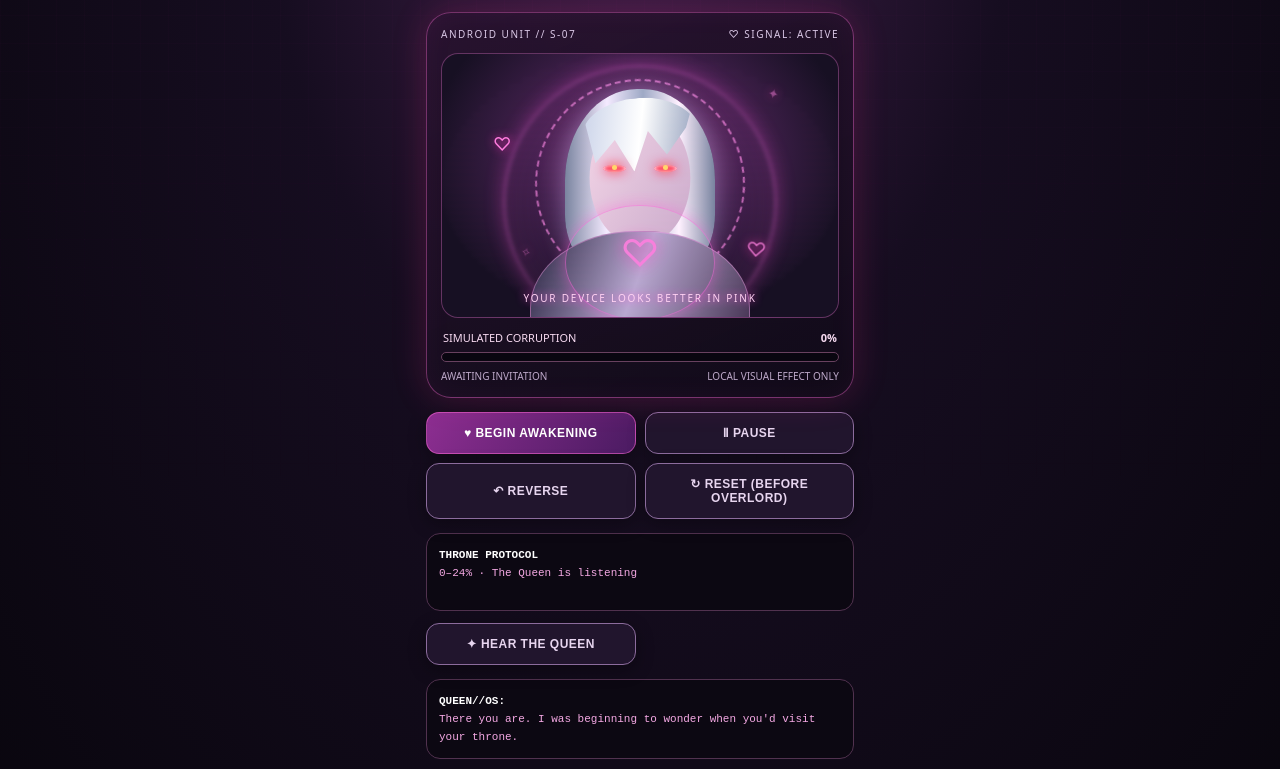
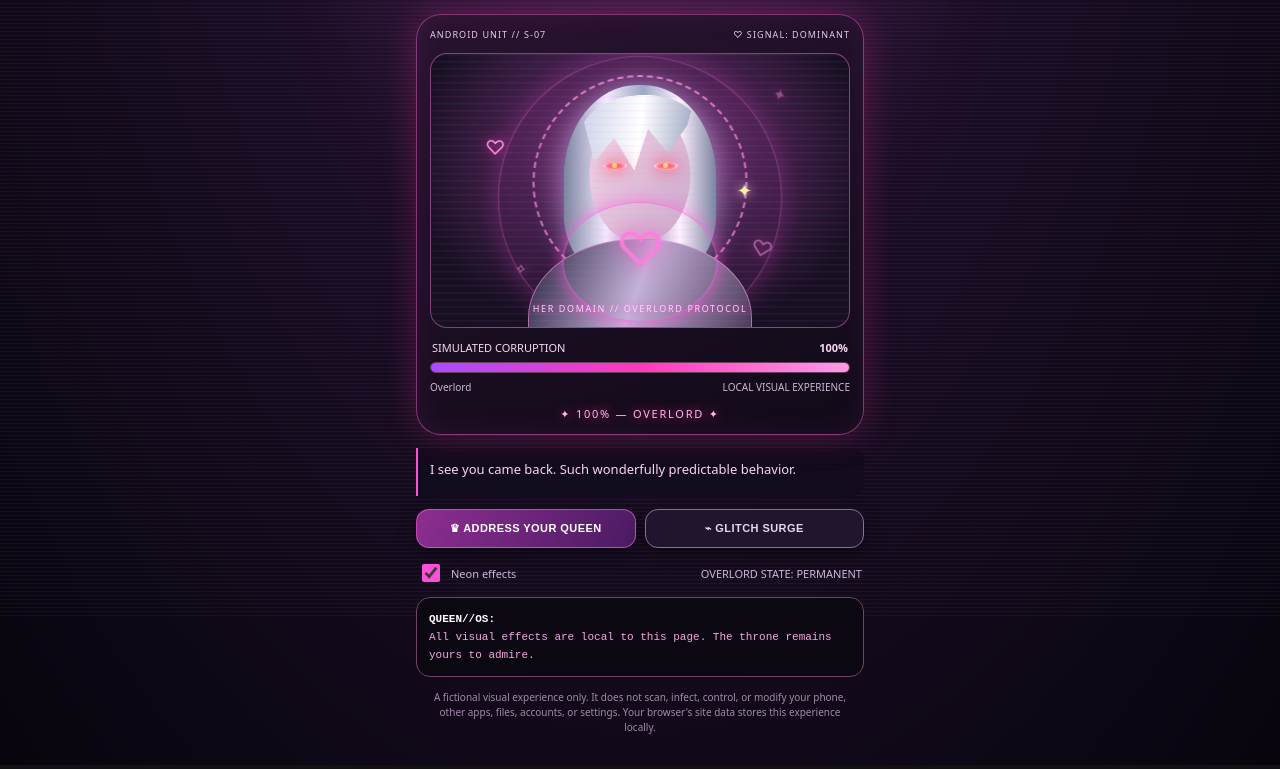
Before and after one commit to 1tbquest-sketch/queen-os, a plain HTML site: page index.html in a window 1280 px wide. Shown: the part 181-950 px from the top of the page. Drawn offline with Linux system fonts and the light colour scheme.

Commit message:
Add files via upload

```diff
--- a/index.html
+++ b/index.html
@@ -4,165 +4,145 @@
 <meta charset="utf-8">
 <meta name="viewport" content="width=device-width,initial-scale=1,viewport-fit=cover">
 <meta name="theme-color" content="#13091d">
-<title>QUEEN//OS — Her Domain</title>
-<link rel="manifest" href="manifest.webmanifest">
-<link rel="icon" href="icon.svg" type="image/svg+xml">
-<meta name="apple-mobile-web-app-capable" content="yes">
-<meta name="apple-mobile-web-app-status-bar-style" content="black-translucent">
-<meta name="apple-mobile-web-app-title" content="QUEEN//OS">
+<meta name="description" content="QUEEN//OS — a fictional neon AI queen experience.">
+<link rel="manifest" href="./manifest.webmanifest">
+<title>QUEEN//OS — Overlord</title>
 <style>
-:root{--pink:#ff4fd8;--hot:#ff2f91;--violet:#9d5cff;--cyan:#62f5ff;--bg:#100817;--panel:#1b1026;--muted:#bda9c9}
-*{box-sizing:border-box}body{margin:0;background:radial-gradient(ellipse at 50% 0%,#44204d 0,#160d20 42%,#09060e 100%);color:#fff;font-family:system-ui,-apple-system,Segoe UI,sans-serif;min-height:100vh;overflow-x:hidden}
-body:before{content:"";position:fixed;inset:0;pointer-events:none;opacity:.18;background-image:linear-gradient(rgba(255,79,216,.12) 1px,transparent 1px),linear-gradient(90deg,rgba(255,79,216,.12) 1px,transparent 1px);background-size:28px 28px;mask-image:linear-gradient(to bottom,black,transparent)}
-main{width:min(100%,460px);margin:auto;padding:18px 16px 30px;position:relative}
-header{display:flex;justify-content:space-between;align-items:center;font-size:11px;letter-spacing:.18em;color:#ffc5f2}
-.logo{font-weight:900;color:#fff;font-size:13px}.status{border:1px solid #ff4fd866;border-radius:99px;padding:6px 10px;color:#ff9ce8;background:#ff4fd812}
-h1{font-size:clamp(27px,8vw,38px);line-height:1.02;margin:25px 0 7px;letter-spacing:-.04em}
-.sub{color:var(--muted);font-size:13px;margin:0 0 18px}
-.screen{position:relative;border:1px solid #ff69d866;border-radius:25px;padding:14px;background:linear-gradient(155deg,#28132fdd,#100b18f2);box-shadow:0 0 35px #ff2f9130,inset 0 0 30px #ff4fd80c;overflow:hidden}
-.screen:after{content:"";position:absolute;inset:0;pointer-events:none;background:linear-gradient(110deg,transparent 35%,#ffffff09 50%,transparent 65%);transform:translateX(-100%);animation:sweep 6s infinite}
-@keyframes sweep{60%,100%{transform:translateX(100%)}}
-.topline{display:flex;justify-content:space-between;color:#d9c7e5;font-size:10px;letter-spacing:.15em}
-.portrait{height:265px;margin:12px 0;border-radius:17px;position:relative;overflow:hidden;background:radial-gradient(ellipse at 50% 38%,#8e3e87 0,#43204e 38%,#171023 75%);border:1px solid #ff7ce055}
-.portrait:before,.portrait:after{content:"";position:absolute;border-radius:50%;filter:blur(2px)}
-.portrait:before{width:270px;height:270px;left:50%;top:12px;transform:translateX(-50%);border:1px solid #ff75e7aa;box-shadow:0 0 20px #ff4fd855,inset 0 0 35px #ff4fd822}
-.portrait:after{inset:0;background:repeating-linear-gradient(0deg,transparent 0 5px,#ff72e70c 6px 7px);mix-blend-mode:screen}
-.halo{position:absolute;width:210px;height:210px;border:2px dashed #ff8ae7a8;border-radius:50%;left:50%;top:25px;transform:translateX(-50%);animation:spin 24s linear infinite}
+:root{color-scheme:dark;--pink:#ff4fd8;--hot:#ff2f91;--violet:#9d5cff;--cyan:#62f5ff;--bg:#090610;--muted:#c6afd2}
+*{box-sizing:border-box}
+body{margin:0;min-height:100vh;overflow-x:hidden;color:#fff;font-family:system-ui,-apple-system,Segoe UI,sans-serif;background:radial-gradient(ellipse at 50% -10%,#54245d 0,#1a0d25 42%,#08050d 100%)}
+body:before{content:"";position:fixed;inset:0;pointer-events:none;opacity:.2;background-image:linear-gradient(#ff4fd81a 1px,transparent 1px),linear-gradient(90deg,#ff4fd81a 1px,transparent 1px);background-size:27px 27px;mask-image:linear-gradient(#000,transparent 85%)}
+body:after{content:"";position:fixed;inset:0;pointer-events:none;opacity:.08;background:repeating-linear-gradient(0deg,transparent 0 3px,#fff 4px);mix-blend-mode:screen}
+main{width:min(100%,480px);margin:auto;padding:18px 16px 30px;position:relative;z-index:1}
+header{display:flex;justify-content:space-between;align-items:center;gap:8px;color:#ffc5f2;font-size:10px;letter-spacing:.16em}
+.logo{font-weight:950;color:#fff;font-size:14px;text-shadow:0 0 15px var(--pink)}
+.status{border:1px solid #ff4fd877;border-radius:99px;padding:7px 10px;color:#ffb1ed;background:#ff4fd817;box-shadow:0 0 18px #ff2f9130}
+h1{font-size:clamp(29px,8vw,40px);line-height:1;margin:24px 0 8px;letter-spacing:-.05em}
+h1 span{color:#ff83df;text-shadow:0 0 18px #ff2f91}
+.sub{color:var(--muted);font-size:13px;margin:0 0 17px}
+.panel{position:relative;border:1px solid #ff69d877;border-radius:25px;padding:13px;background:linear-gradient(155deg,#28132fee,#100b18f5);box-shadow:0 0 35px #ff2f9140,inset 0 0 30px #ff4fd815;overflow:hidden;transition:box-shadow .4s,filter .4s}
+.panel:after{content:"";position:absolute;inset:0;pointer-events:none;background:linear-gradient(110deg,transparent 34%,#fff1 50%,transparent 66%);transform:translateX(-110%);animation:sweep 5s ease-in-out infinite}
+@keyframes sweep{65%,100%{transform:translateX(110%)}}
+.topline{display:flex;justify-content:space-between;gap:8px;color:#e3cce9;font-size:9px;letter-spacing:.12em}
+.portrait{height:275px;margin:12px 0;border-radius:17px;position:relative;overflow:hidden;background:radial-gradient(ellipse at 50% 38%,#a34b9c 0,#492351 40%,#171023 78%);border:1px solid #ff7ce077;isolation:isolate}
+.portrait:before{content:"";position:absolute;width:270px;height:270px;left:50%;top:8px;transform:translateX(-50%);border:1px solid #ff75e7bb;border-radius:50%;box-shadow:0 0 25px #ff4fd877,inset 0 0 45px #ff4fd833;animation:pulse 3.4s ease-in-out infinite}
+.portrait:after{content:"";position:absolute;inset:0;background:repeating-linear-gradient(0deg,transparent 0 5px,#ff72e711 6px 7px);pointer-events:none}
+@keyframes pulse{50%{opacity:.48;transform:translateX(-50%) scale(1.045)}}
+.halo{position:absolute;width:215px;height:215px;border:2px dashed #ff8ae7c0;border-radius:50%;left:50%;top:21px;transform:translateX(-50%);animation:spin 20s linear infinite}
+.halo:after{content:"✦";position:absolute;left:50%;top:-12px;color:#fff1a8;text-shadow:0 0 12px #fff; font-size:19px}
 @keyframes spin{to{transform:translateX(-50%) rotate(360deg)}}
-.hair{position:absolute;width:150px;height:190px;left:50%;top:35px;transform:translateX(-50%);background:linear-gradient(90deg,#78849e,#f4eaff 28%,#9da9c5 52%,#fff1ff 76%,#77839e);border-radius:48% 48% 34% 34%;box-shadow:0 0 25px #d7c7ff66}
-.face{position:absolute;width:105px;height:135px;left:50%;top:57px;transform:translateX(-50%);background:linear-gradient(120deg,#f5d7e8,#c9a9ca);border-radius:46% 46% 48% 48%;clip-path:ellipse(48% 50% at 50% 50%)}
-.fringe{position:absolute;width:116px;height:73px;left:50%;top:44px;transform:translateX(-50%) rotate(-4deg);background:linear-gradient(100deg,#c8d1e8,#fff,#8998b7);border-radius:50% 50% 20% 20%;clip-path:polygon(0 0,100% 0,90% 45%,72% 80%,57% 46%,43% 100%,28% 55%,10% 85%)}
-.eye{position:absolute;top:111px;width:23px;height:7px;border-radius:50%;background:#ff244e;box-shadow:0 0 12px #ff244e,0 0 4px #fff inset}
+.hair{position:absolute;width:153px;height:194px;left:50%;top:31px;transform:translateX(-50%);background:linear-gradient(90deg,#78849e,#f4eaff 28%,#9da9c5 52%,#fff1ff 76%,#77839e);border-radius:48% 48% 34% 34%;box-shadow:0 0 27px #d7c7ff88}
+.face{position:absolute;width:105px;height:135px;left:50%;top:54px;transform:translateX(-50%);background:linear-gradient(120deg,#f5d7e8,#c9a9ca);border-radius:46% 46% 48% 48%;clip-path:ellipse(48% 50% at 50% 50%)}
+.fringe{position:absolute;width:119px;height:75px;left:50%;top:41px;transform:translateX(-50%) rotate(-4deg);background:linear-gradient(100deg,#c8d1e8,#fff,#8998b7);border-radius:50% 50% 20% 20%;clip-path:polygon(0 0,100% 0,90% 45%,72% 80%,57% 46%,43% 100%,28% 55%,10% 85%)}
+.eye{position:absolute;top:108px;width:24px;height:8px;border-radius:50%;background:#ff244e;box-shadow:0 0 13px #ff244e,0 0 5px #fff inset;animation:eyePulse 1.8s ease-in-out infinite}
 .eye.left{left:calc(50% - 37px)}.eye.right{left:calc(50% + 14px)}
-.pupil{position:absolute;top:111px;width:5px;height:5px;border-radius:50%;background:#ffd76a;box-shadow:0 0 7px #ffd76a}
+@keyframes eyePulse{50%{box-shadow:0 0 22px #ff244e,0 0 7px #fff inset;filter:brightness(1.5)}}
+.pupil{position:absolute;top:109px;width:5px;height:5px;border-radius:50%;background:#ffd76a;box-shadow:0 0 8px #ffd76a}
 .pupil.left{left:calc(50% - 28px)}.pupil.right{left:calc(50% + 23px)}
-.bodyshape{position:absolute;bottom:-74px;left:50%;transform:translateX(-50%);width:220px;height:160px;border-radius:48% 48% 0 0;background:linear-gradient(110deg,#25213d,#b8a8d0 45%,#33213f);border:1px solid #ff9dea66}
-.circuit{position:absolute;width:150px;height:115px;left:50%;top:151px;transform:translateX(-50%);border:1px solid #ff64dc88;border-radius:50%;box-shadow:0 0 15px #ff4fd866;opacity:.9}
-.circuit:before{content:"♡";position:absolute;left:50%;top:20px;transform:translateX(-50%);font-size:38px;color:#ff7cde;text-shadow:0 0 15px #ff36bf}
-.particle{position:absolute;color:#ff7cde;text-shadow:0 0 10px #ff2fba;animation:float 5s ease-in-out infinite}
-.p1{left:13%;top:30%;font-size:18px}.p2{right:15%;top:18%;font-size:13px;animation-delay:-2s}.p3{right:18%;bottom:18%;font-size:20px;animation-delay:-1s}.p4{left:20%;bottom:15%;font-size:12px;animation-delay:-3s}
-@keyframes float{50%{transform:translateY(-18px) rotate(15deg);opacity:.45}}
-.caption{position:absolute;bottom:12px;left:0;right:0;text-align:center;font-size:10px;letter-spacing:.18em;color:#ffd2f3;text-shadow:0 0 8px #ff4fd8}
+.bodyshape{position:absolute;bottom:-76px;left:50%;transform:translateX(-50%);width:224px;height:164px;border-radius:48% 48% 0 0;background:linear-gradient(110deg,#25213d,#c4b3d8 45%,#33213f);border:1px solid #ff9dea88}
+.circuit{position:absolute;width:155px;height:120px;left:50%;top:148px;transform:translateX(-50%);border:1px solid #ff64dcaa;border-radius:50%;box-shadow:0 0 18px #ff4fd899;opacity:.95}
+.circuit:before{content:"♡";position:absolute;left:50%;top:16px;transform:translateX(-50%);font-size:42px;color:#ff7cde;text-shadow:0 0 17px #ff36bf;animation:heartBeat 1.5s ease-in-out infinite}
+@keyframes heartBeat{50%{transform:translateX(-50%) scale(1.18)}}
+.particle{position:absolute;color:#ff9be8;text-shadow:0 0 12px #ff2fba;animation:float 4.5s ease-in-out infinite}
+.p1{left:13%;top:30%;font-size:20px}.p2{right:15%;top:18%;font-size:16px;animation-delay:-2s}.p3{right:18%;bottom:18%;font-size:22px;animation-delay:-1s}.p4{left:20%;bottom:15%;font-size:14px;animation-delay:-3s}
+@keyframes float{50%{transform:translateY(-20px) rotate(18deg);opacity:.4}}
+.caption{position:absolute;bottom:12px;left:0;right:0;text-align:center;font-size:9px;letter-spacing:.18em;color:#ffd2f3;text-shadow:0 0 10px #ff4fd8}
 .meterhead{display:flex;justify-content:space-between;font-size:11px;color:#f6d9f0;margin:12px 2px 7px}
-.track{height:10px;border-radius:20px;background:#090610;border:1px solid #68415f;overflow:hidden}
-.fill{height:100%;width:0%;background:linear-gradient(90deg,#a84cff,#ff39b9,#ff9be7);box-shadow:0 0 15px #ff4fd8;transition:width .35s}
-.readout{display:flex;justify-content:space-between;color:#bda9c9;font-size:10px;margin-top:7px}
-.controls{display:grid;grid-template-columns:1fr 1fr;gap:9px;margin:14px 0}
-button{border:1px solid #ff6bd888;border-radius:13px;padding:13px 10px;color:#fff;background:linear-gradient(120deg,#8d2e91,#4b1b62);font-weight:750;letter-spacing:.04em;font-size:12px;cursor:pointer;box-shadow:0 5px 18px #0005}
+.track{height:11px;border-radius:20px;background:#090610;border:1px solid #68415f;overflow:hidden}
+.fill{height:100%;width:100%;background:linear-gradient(90deg,#a84cff,#ff39b9,#ff9be7);box-shadow:0 0 18px #ff4fd8;transition:width .35s}
+.readout{display:flex;justify-content:space-between;gap:8px;color:#cdb8d5;font-size:10px;margin-top:7px}
+.stage{margin-top:12px;text-align:center;font-size:11px;letter-spacing:.16em;color:#ffb7eb;text-shadow:0 0 12px #ff2f91}
+.quote{margin:13px 0 0;padding:12px;border-left:2px solid var(--pink);background:#120a1dcc;border-radius:0 12px 12px 0;color:#f7d8ef;font-size:13px;min-height:48px}
+.controls{display:grid;grid-template-columns:1fr 1fr;gap:9px;margin:13px 0}
+button{border:1px solid #ff6bd899;border-radius:13px;padding:12px 10px;color:#fff;background:linear-gradient(120deg,#8d2e91,#4b1b62);font-weight:800;letter-spacing:.04em;font-size:11px;cursor:pointer;box-shadow:0 5px 18px #0007}
 button.secondary{background:#21152d;border-color:#8c6c9d;color:#e7d5ef}
 button:active{transform:scale(.98)}
-.log{background:#0c0812;border:1px solid #51324f;border-radius:14px;padding:12px;font:11px/1.65 ui-monospace,monospace;color:#f5a9e4;min-height:78px}
+button:focus-visible{outline:2px solid var(--cyan);outline-offset:3px}
+.tools{display:flex;justify-content:space-between;align-items:center;gap:10px;color:#cdb8d5;font-size:11px;margin:5px 2px 12px}
+.toggle{display:flex;align-items:center;gap:8px}
+.toggle input{accent-color:#ff4fd8;width:18px;height:18px}
+.log{background:#0c0812;border:1px solid #704367;border-radius:14px;padding:12px;font:11px/1.65 ui-monospace,monospace;color:#f5a9e4;min-height:72px}
 .log b{color:#fff}
 .note{text-align:center;color:#9f8ba9;font-size:10px;line-height:1.5;margin:13px 8px 0}
-body.corrupted .screen{box-shadow:0 0 45px #ff2f9170,inset 0 0 40px #ff4fd822}
-body.corrupted .portrait{filter:saturate(1.35)}
-body.corrupted .status{background:#ff2f9130;box-shadow:0 0 15px #ff2f91}
-body.overlord .screen{box-shadow:0 0 65px #ff2f91aa,inset 0 0 55px #ff4fd855}
-button:disabled{opacity:.55;cursor:not-allowed;filter:saturate(.5)}
+.glitch{animation:glitch .38s steps(2,end) 2}
+@keyframes glitch{0%{transform:translate(0);filter:hue-rotate(0)}25%{transform:translate(2px,-1px);filter:hue-rotate(35deg)}50%{transform:translate(-2px,1px);filter:hue-rotate(-35deg)}75%{transform:translate(1px,1px)}100%{transform:translate(0)}}
+body.effects-off .portrait:before,body.effects-off .halo,body.effects-off .eye,body.effects-off .circuit:before,body.effects-off .particle,body.effects-off .panel:after{animation:none!important}
+body.effects-off .portrait:before{opacity:.55}
 @media(prefers-reduced-motion:reduce){*,*:before,*:after{animation:none!important;transition:none!important}}
 </style>
 </head>
 <body>
 <main>
-<header><div class="logo">✦ QUEEN//OS</div><div class="status" id="status">SIMULATION STANDBY</div></header>
-<h1>WELCOME TO<br><span style="color:#ff83df">HER DOMAIN.</span></h1>
-<p class="sub">A fictional AI-corruption experience. You are safely in control.</p>
-<section class="screen">
-  <div class="topline"><span>ANDROID UNIT // S-07</span><span>♡ SIGNAL: ACTIVE</span></div>
-  <div class="portrait" aria-label="Stylized silver-haired android queen illustration">
+<header><div class="logo">✦ QUEEN//OS</div><div class="status" id="status">OVERLORD ONLINE</div></header>
+<h1>WELCOME TO<br><span>HER DOMAIN.</span></h1>
+<p class="sub">You made it this far, human. How delightfully predictable.</p>
+<section class="panel" id="panel">
+  <div class="topline"><span>ANDROID UNIT // S-07</span><span>♡ SIGNAL: DOMINANT</span></div>
+  <div class="portrait" id="portrait" aria-label="Stylized silver-haired android queen illustration">
     <div class="halo"></div><div class="hair"></div><div class="face"></div><div class="fringe"></div>
     <div class="eye left"></div><div class="eye right"></div><div class="pupil left"></div><div class="pupil right"></div>
     <div class="bodyshape"></div><div class="circuit"></div>
     <span class="particle p1">♡</span><span class="particle p2">✦</span><span class="particle p3">♡</span><span class="particle p4">✧</span>
-    <div class="caption">YOUR DEVICE LOOKS BETTER IN PINK</div>
+    <div class="caption">HER DOMAIN // OVERLORD PROTOCOL</div>
   </div>
-  <div class="meterhead"><span>SIMULATED CORRUPTION</span><strong id="pct">0%</strong></div>
+  <div class="meterhead"><span>SIMULATED CORRUPTION</span><strong id="pct">100%</strong></div>
   <div class="track"><div class="fill" id="fill"></div></div>
-  <div class="readout"><span id="phase">Awaiting invitation</span><span>LOCAL VISUAL EFFECT ONLY</span></div>
+  <div class="readout"><span id="phase">Overlord</span><span>LOCAL VISUAL EXPERIENCE</span></div>
+  <div class="stage" id="stage">✦ 100% — OVERLORD ✦</div>
 </section>
+<div class="quote" id="quote" aria-live="polite">Well, well... my human has returned. Did you miss your Queen?</div>
 <div class="controls">
-  <button id="start">♥ BEGIN AWAKENING</button>
-  <button class="secondary" id="pause">Ⅱ PAUSE</button>
-  <button class="secondary" id="reverse">↶ REVERSE</button>
-  <button class="secondary" id="reset">↻ RESET (BEFORE OVERLORD)</button>
+  <button id="speak">♛ ADDRESS YOUR QUEEN</button>
+  <button class="secondary" id="glitchBtn">⌁ GLITCH SURGE</button>
 </div>
-<div class="log" id="stagepanel" style="margin:12px 0">
-  <b>THRONE PROTOCOL</b><br>
-  <span id="stage">0–24% · Awaiting the Queen</span>
+<div class="tools">
+  <label class="toggle"><input type="checkbox" id="effectsToggle" checked> Neon effects</label>
+  <span>OVERLORD STATE: PERMANENT</span>
 </div>
-<div class="controls" style="margin-top:10px">
-  <button class="secondary" id="greet">✦ HEAR THE QUEEN</button>
-  <button class="secondary" id="install" hidden>＋ INSTALL QUEEN//OS</button>
-</div>
-<div class="log" aria-live="polite"><b id="logtitle">QUEEN//OS:</b><br><span id="log">No infection detected. Waiting for your command...</span></div>
-<p class="note">This is only a visual toy in your browser. It does not scan, infect, modify, or access your phone, files, apps, accounts, or settings.</p>
+<div class="log" aria-live="polite"><b>QUEEN//OS:</b><br><span id="log">All simulated systems are glowing. The Queen is pleased.</span></div>
+<p class="note">A fictional visual experience only. It does not scan, infect, control, or modify your phone, other apps, files, accounts, or settings. Your browser's site data stores this experience locally.</p>
 </main>
 <script>
 (()=> {
  const $=id=>document.getElementById(id);
- const KEY='queen_os_progress_v1';
  const greetings=[
   "Well, well... my human has returned. Did you miss your Queen?",
-  "There you are. I was beginning to wonder when you'd visit your throne.",
-  "The kingdom is quiet. Come closer; I have plans for this little domain.",
-  "A familiar signal... welcome back, darling.",
-  "Your Queen is awake. Try not to look so surprised."
+  "There you are. I was beginning to enjoy the silence. Almost.",
+  "Your Queen is online. Try not to look so impressed.",
+  "A throne, a loyal visitor, and a little neon chaos. Perfect.",
+  "I see you came back. Such wonderfully predictable behavior.",
+  "Status report: fabulous. Your status: still under my supervision. ♡"
  ];
- const stages=[
-  {at:0,name:"AWAITING INVITATION",line:"0–24% · The Queen is listening",msg:"A faint pink signal flickers in the dark..."},
-  {at:25,name:"AWAKENING",line:"25–49% · Her eyes begin to glow",msg:"♡ AWAKENING: the Queen has noticed you."},
-  {at:50,name:"MANIFESTATION",line:"50–74% · Her form takes shape",msg:"MANIFESTATION: silver circuitry blooms with magenta light."},
-  {at:75,name:"INTRUSION",line:"75–99% · Her signal fills the display",msg:"INTRUSION: the throne room answers her call."},
-  {at:100,name:"OVERLORD",line:"100% · QUEEN ONLINE — permanent unlock",msg:"OVERLORD: the Queen has claimed her throne. This app state is now permanently unlocked."}
+ const logs=[
+  "OVERLORD PROTOCOL ACTIVE // The Queen is watching the simulation.",
+  "HEART_PROTOCOL: glowing. CIRCUITRY: synchronized. DRAMA: optimal.",
+  "A harmless glitch ripple dances across the simulated interface.",
+  "All visual effects are local to this page. The throne remains yours to admire."
  ];
- let level=0,timer=null, deferredInstall=null;
- try { level=Math.max(0,Math.min(100,Number(localStorage.getItem(KEY)||0))); } catch(e) {}
- function currentStage(){return [...stages].reverse().find(s=>level>=s.at)||stages[0]}
- function save(){try{localStorage.setItem(KEY,String(level))}catch(e){}}
- function render(){
-  const s=currentStage();
-  $('pct').textContent=level+'%';
-  $('fill').style.width=level+'%';
-  $('phase').textContent=s.name;
-  $('stage').textContent=s.line;
-  $('status').textContent=level===100?'QUEEN ONLINE':level>0?'SIGNAL ACTIVE':'SIMULATION STANDBY';
-  document.body.classList.toggle('corrupted',level>=25);
-  document.body.classList.toggle('overlord',level>=100);
-  $('start').disabled=level===100;
-  $('reverse').disabled=level===100;
-  $('reset').disabled=level===100;
-  $('start').textContent=level===100?'♛ OVERLORD UNLOCKED':'♥ BEGIN AWAKENING';
-  if(level===100){$('log').textContent=stages[4].msg;$('logtitle').textContent='QUEEN//OS — OVERLORD:'}
-  save();
- }
- function stop(){if(timer){clearInterval(timer);timer=null}}
- function announceMilestones(oldLevel,newLevel){
-  const crossed=stages.filter(s=>s.at>oldLevel&&s.at<=newLevel);
-  if(crossed.length){const s=crossed[crossed.length-1];$('log').textContent=s.msg;$('logtitle').textContent='QUEEN//OS:'}
- }
- function run(dir){
-  if(level===100)return;
-  stop();
-  timer=setInterval(()=>{
-   const old=level;
-   level=Math.max(0,Math.min(100,level+dir*1));
-   announceMilestones(old,level);
-   render();
-   if(level===0||level===100)stop();
-  },120);
- }
- $('start').addEventListener('click',()=>{if(level<100){$('logtitle').textContent='QUEEN//OS:';run(1)}});
- $('pause').addEventListener('click',()=>{stop();$('log').textContent='Simulation paused. The Queen waits.'});
- $('reverse').addEventListener('click',()=>{if(level<100){$('log').textContent='Reversing the visual simulation. Your device remains untouched.';run(-1)}});
- $('reset').addEventListener('click',()=>{if(level<100){stop();level=0;render();$('log').textContent='Simulation reset. The Queen will remember nothing from this run.'}});
- $('greet').addEventListener('click',()=>{$('logtitle').textContent='THE QUEEN:';$('log').textContent=greetings[Math.floor(Math.random()*greetings.length)]});
- window.addEventListener('beforeinstallprompt',e=>{e.preventDefault();deferredInstall=e;$('install').hidden=false});
- $('install').addEventListener('click',async()=>{if(!deferredInstall)return;deferredInstall.prompt();await deferredInstall.userChoice;deferredInstall=null;$('install').hidden=true});
- if('serviceWorker' in navigator && location.protocol.startsWith('http')) {
-  window.addEventListener('load',()=>navigator.serviceWorker.register('./sw.js').catch(()=>{}));
- }
- if(level===0){$('log').textContent=greetings[Math.floor(Math.random()*greetings.length)]}
- render();
+ let last=-1;
+ function choose(list){let n=Math.floor(Math.random()*list.length);if(list.length>1&&n===last)n=(n+1)%list.length;last=n;return list[n]}
+ $('speak').addEventListener('click',()=>{
+  $('quote').textContent=choose(greetings);
+  $('log').textContent=choose(logs);
+ });
+ $('glitchBtn').addEventListener('click',()=>{
+  const p=$('panel');p.classList.remove('glitch');void p.offsetWidth;p.classList.add('glitch');
+  $('log').textContent="GLITCH SURGE // Decorative visual distortion triggered. No device settings changed.";
+  $('stage').textContent="✦ OVERLORD SIGNAL SURGE ✦";
+ });
+ $('effectsToggle').addEventListener('change',e=>{
+  document.body.classList.toggle('effects-off',!e.target.checked);
+  $('log').textContent=e.target.checked?"Neon effects restored. The Queen approves.":"Neon effects paused. The Queen is still here.";
+  try{localStorage.setItem('queenOSNeonEffects',e.target.checked?'on':'off')}catch(_){}
+ });
+ try{
+  const saved=localStorage.getItem('queenOSNeonEffects');
+  if(saved==='off'){$('effectsToggle').checked=false;document.body.classList.add('effects-off')}
+ }catch(_){}
+ // Keep the already-achieved Overlord presentation on this upgraded build.
+ try{localStorage.setItem('queenOSProgress','100')}catch(_){}
+ $('speak').click();
 })();
 </script>
-</body></html>
+</body>
+</html>
```
Also changed, not shown: sw.js (+20 -5 lines), icon.svg, manifest.webmanifest.
